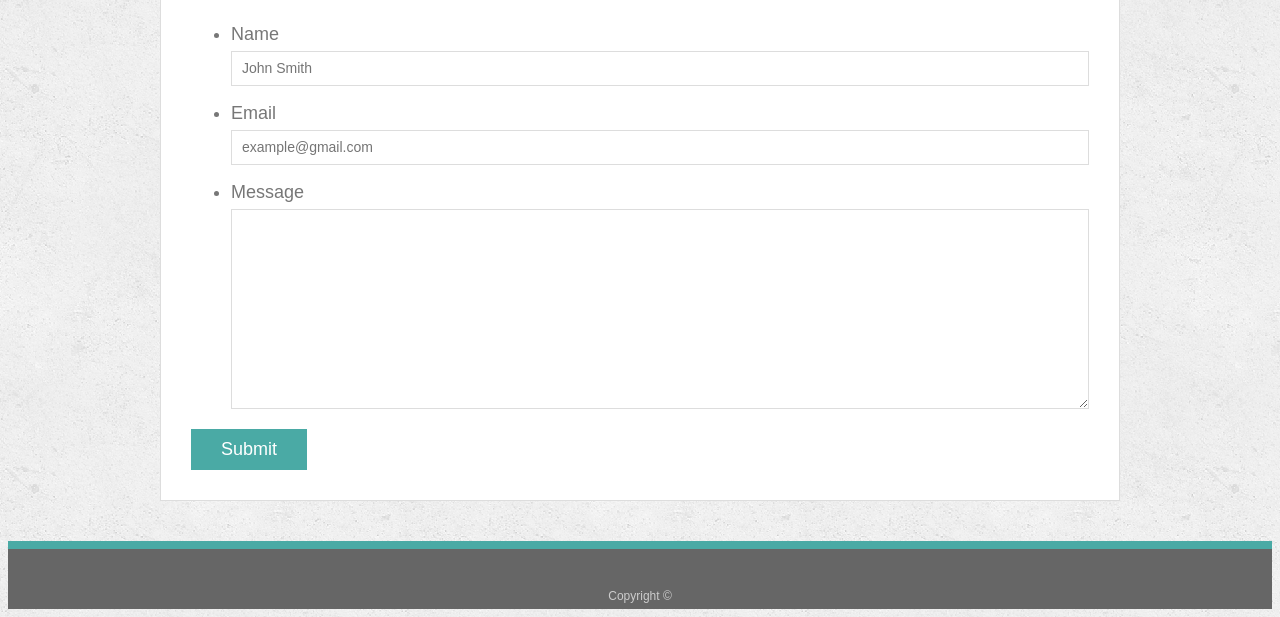
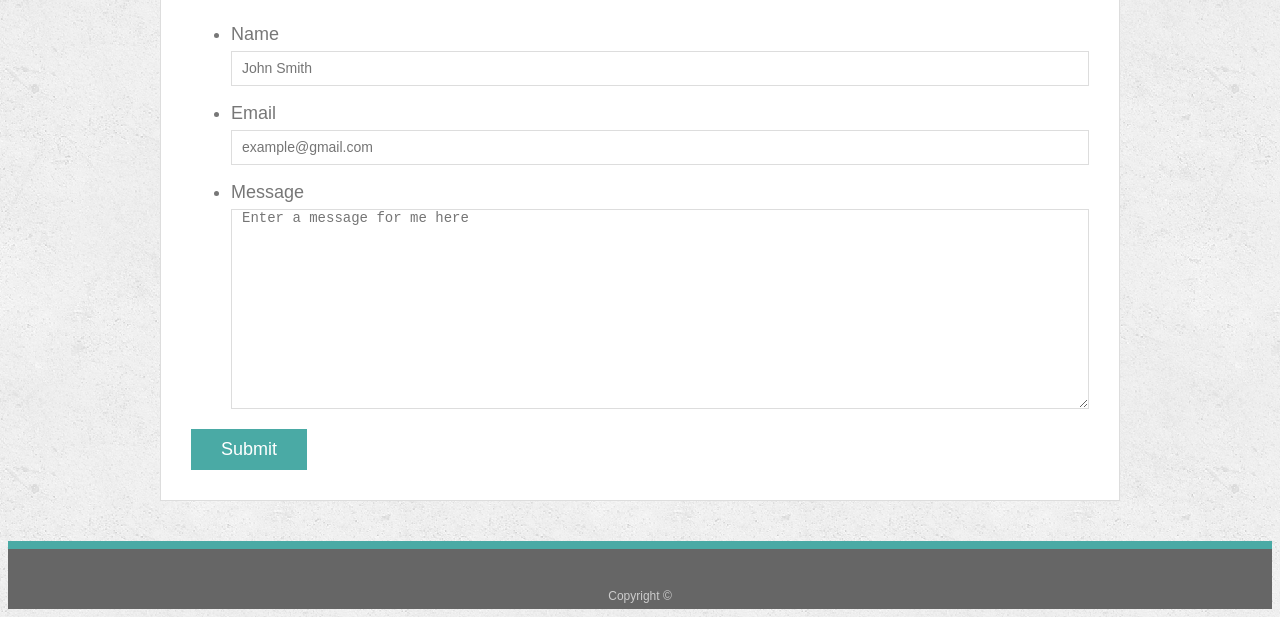
Before and after one commit to mharootunian/Responsive-Portfolio, a plain HTML site: page contact.html in a window 1280 px wide. Shown: the part 269-886 px from the top of the page. Drawn offline with Linux system fonts and the light colour scheme.

Commit message:
added placeholder to message textarea

```diff
--- a/contact.html
+++ b/contact.html
@@ -36,7 +36,7 @@
           </li>
           <li>
             <label for="message">Message</label>
-            <textarea id="message" name="message" required="required"></textarea>
+            <textarea id="message" name="message" required="required" placeholder="Enter a message for me here"></textarea>
           </li>
         </ul>
         <input type="submit">
```
